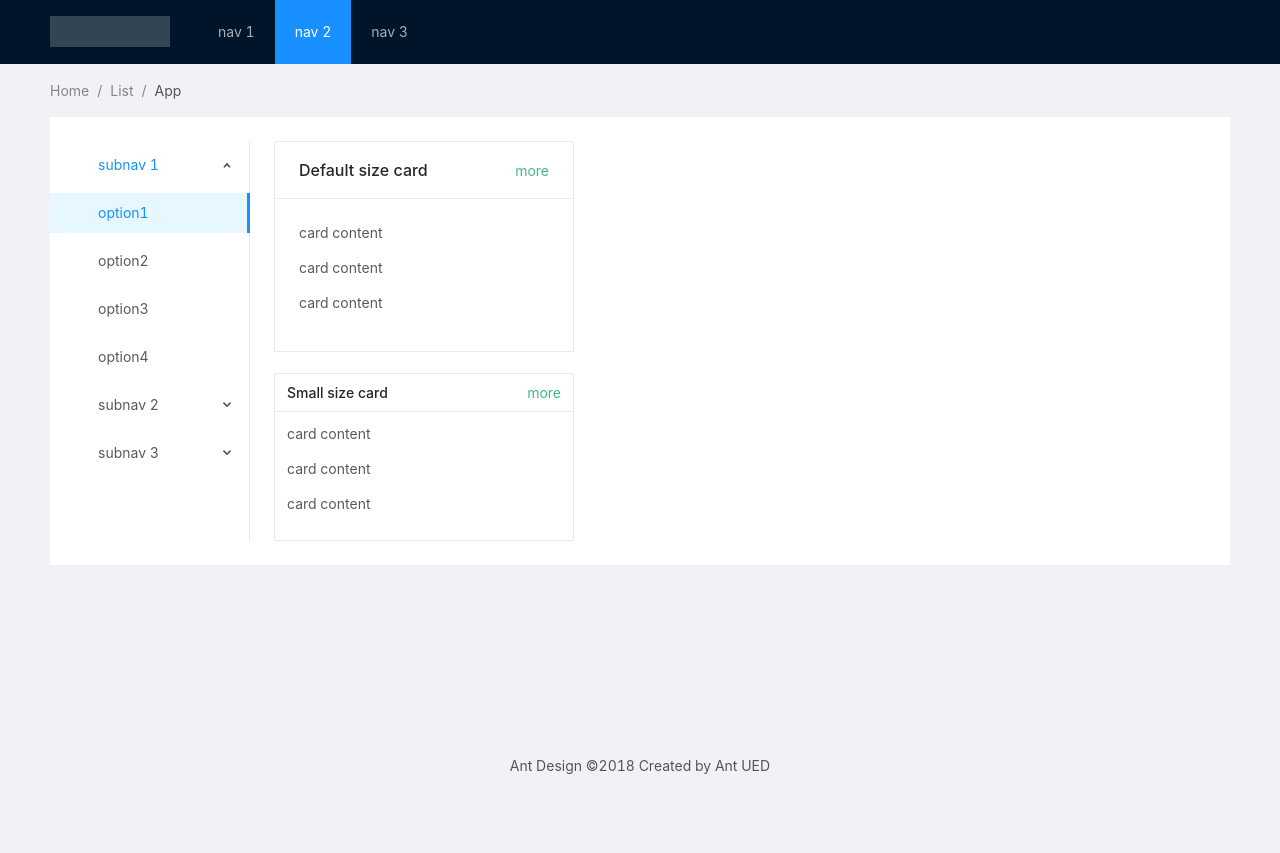
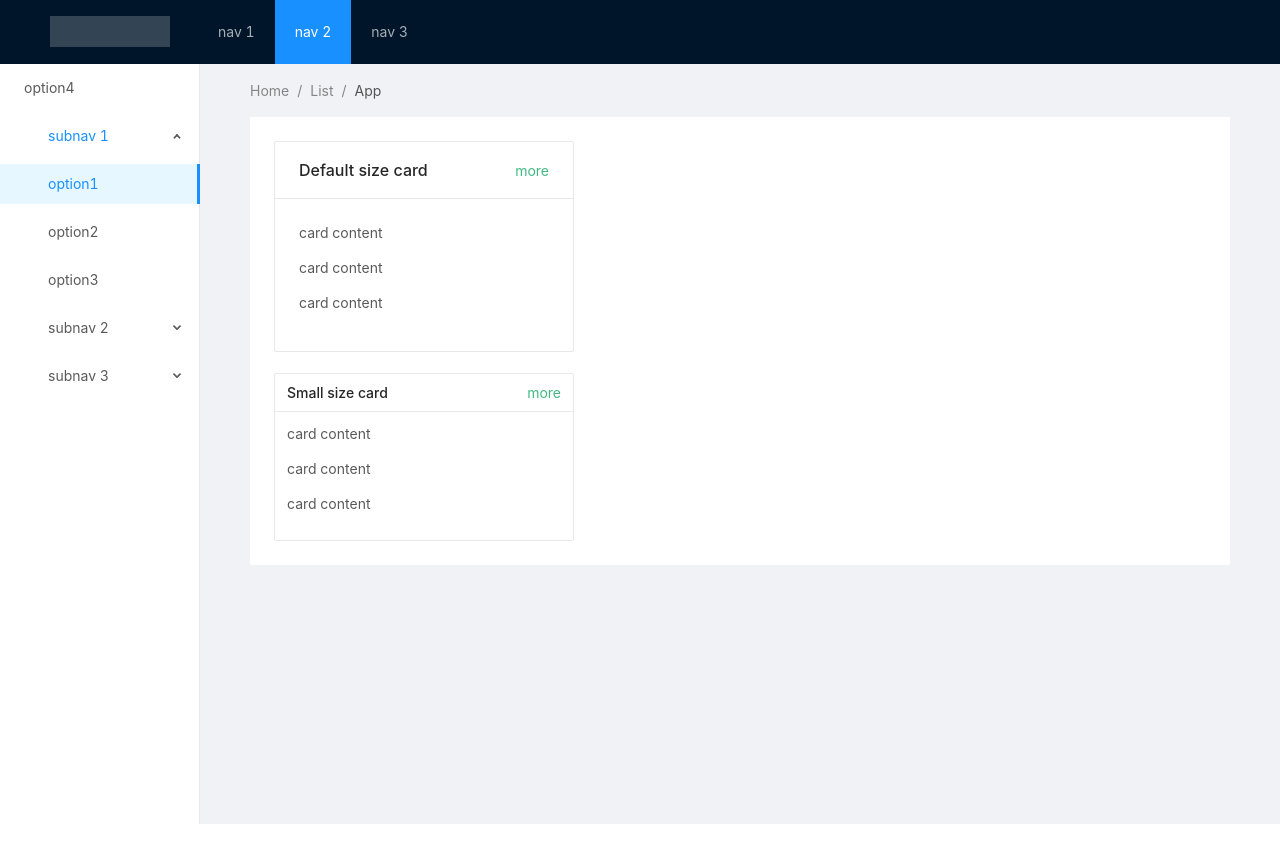
Before and after one commit to db-project-group/nkust-club, a Vue app in the folder frontend/: page /#/home in a window 1280 px wide. After the commit the page ends 824 px from the top, so only its background shows below. Built offline with nearby package versions, Linux system fonts and the light colour scheme.

Commit message:
adjust home template

```diff
--- a/frontend/src/App.vue
+++ b/frontend/src/App.vue
@@ -1,94 +1,22 @@
 <template>
   <div id="app">
     <a-layout id="components-layout-demo-top-side">
-      <a-layout-header class="header" :style="{ position: 'fixed', zIndex: 1, width: '100%' }">
-        <div class="logo" />
-        <a-menu
-          theme="dark"
-          mode="horizontal"
-          :default-selected-keys="['2']"
-          :style="{ lineHeight: '64px' }"
-        >
-          <a-menu-item key="1">
-            nav 1
-          </a-menu-item>
-          <a-menu-item key="2">
-            nav 2
-          </a-menu-item>
-          <a-menu-item key="3">
-            nav 3
-          </a-menu-item>
-        </a-menu>
-      </a-layout-header>
-      <a-layout-content :style="{ padding: '0 50px', height: 'calc(90vh)', marginTop: '64px' }">
+      <router-view class="header" name="header"/>
+      <a-layout :style="{ height: 'calc(95vh)', marginTop: '64px' }">
+        <router-view class="sidebar" name="sidebar"/>
+        <a-layout-content :style="{ padding: '0 50px' }">
           <a-breadcrumb style="margin: 16px 0">
             <a-breadcrumb-item>Home</a-breadcrumb-item>
             <a-breadcrumb-item>List</a-breadcrumb-item>
             <a-breadcrumb-item>App</a-breadcrumb-item>
           </a-breadcrumb>
           <a-layout style="padding: 24px 0; background: #fff">
-          <a-layout-sider width="200" style="background: #fff">
-            <a-menu
-              mode="inline"
-              :default-selected-keys="['1']"
-              :default-open-keys="['sub1']"
-              style="height: 100%"
-            >
-              <a-sub-menu key="sub1">
-                <span slot="title"><a-icon type="user" />subnav 1</span>
-                <a-menu-item key="1">
-                  option1
-                </a-menu-item>
-                <a-menu-item key="2">
-                  option2
-                </a-menu-item>
-                <a-menu-item key="3">
-                  option3
-                </a-menu-item>
-                <a-menu-item key="4">
-                  option4
-                </a-menu-item>
-              </a-sub-menu>
-              <a-sub-menu key="sub2">
-                <span slot="title"><a-icon type="laptop" />subnav 2</span>
-                <a-menu-item key="5">
-                  option5
-                </a-menu-item>
-                <a-menu-item key="6">
-                  option6
-                </a-menu-item>
-                <a-menu-item key="7">
-                  option7
-                </a-menu-item>
-                <a-menu-item key="8">
-                  option8
-                </a-menu-item>
-              </a-sub-menu>
-              <a-sub-menu key="sub3">
-                <span slot="title"><a-icon type="notification" />subnav 3</span>
-                <a-menu-item key="9">
-                  option9
-                </a-menu-item>
-                <a-menu-item key="10">
-                  option10
-                </a-menu-item>
-                <a-menu-item key="11">
-                  option11
-                </a-menu-item>
-                <a-menu-item key="12">
-                  option12
-                </a-menu-item>
-              </a-sub-menu>
-            </a-menu>
-          </a-layout-sider>
             <a-layout-content :style="{ padding: '0 24px', minHeight: '280px' }">
               <router-view/>
             </a-layout-content>
           </a-layout>
         </a-layout-content>
-      <a-layout-footer :style="{ 'text-align': 'center', position: 'sticky', bottom: '0' }">
-        Ant Design ©2018 Created by Ant UED
-      </a-layout-footer>
+      </a-layout>
     </a-layout>
   </div>
 </template>
@@ -100,11 +28,5 @@ export default {
 </script>
 
 <style>
-#components-layout-demo-top-side .logo {
-  width: 120px;
-  height: 31px;
-  background: rgba(255, 255, 255, 0.2);
-  margin: 16px 28px 16px 0;
-  float: left;
-}
+
 </style>
--- /dev/null
+++ b/frontend/src/components/Header.vue
@@ -0,0 +1,37 @@
+<template>
+  <a-layout-header class="header" :style="{ position: 'fixed', zIndex: 1, width: '100%' }">
+    <div class="logo" />
+    <a-menu
+      theme="dark"
+      mode="horizontal"
+      :default-selected-keys="['2']"
+      :style="{ lineHeight: '64px' }"
+    >
+      <a-menu-item key="1">
+        nav 1
+      </a-menu-item>
+      <a-menu-item key="2">
+        nav 2
+      </a-menu-item>
+      <a-menu-item key="3">
+        nav 3
+      </a-menu-item>
+    </a-menu>
+  </a-layout-header>
+</template>
+
+<script>
+export default {
+  name: 'Header'
+}
+</script>
+
+<style>
+#components-layout-demo-top-side .logo {
+  width: 120px;
+  height: 31px;
+  background: rgba(255, 255, 255, 0.2);
+  margin: 16px 28px 16px 0;
+  float: left;
+}
+</style>
--- a/frontend/src/components/HelloWorld.vue
+++ b/frontend/src/components/Index.vue
@@ -85,7 +85,7 @@
 
 <script>
 export default {
-  name: 'HelloWorld',
+  name: 'Index',
   data () {
     return {
       msg: 'Welcome to Your Vue.js App'
--- /dev/null
+++ b/frontend/src/components/Sidebar.vue
@@ -0,0 +1,62 @@
+<template>
+  <a-layout-sider width="200" :style="{ background: '#fff'}">
+    <a-menu
+      mode="inline"
+      :default-selected-keys="['1']"
+      :default-open-keys="['sub1']"
+      style="height: 100%"
+    >
+      <a-menu-item key="4">
+        option4
+      </a-menu-item>
+      <a-sub-menu key="sub1">
+        <span slot="title"><a-icon type="user" />subnav 1</span>
+        <a-menu-item key="1">
+          option1
+        </a-menu-item>
+        <a-menu-item key="2">
+          option2
+        </a-menu-item>
+        <a-menu-item key="3">
+          option3
+        </a-menu-item>
+      </a-sub-menu>
+      <a-sub-menu key="sub2">
+        <span slot="title"><a-icon type="laptop" />subnav 2</span>
+        <a-menu-item key="5">
+          option5
+        </a-menu-item>
+        <a-menu-item key="6">
+          option6
+        </a-menu-item>
+        <a-menu-item key="7">
+          option7
+        </a-menu-item>
+        <a-menu-item key="8">
+          option8
+        </a-menu-item>
+      </a-sub-menu>
+      <a-sub-menu key="sub3">
+        <span slot="title"><a-icon type="notification" />subnav 3</span>
+        <a-menu-item key="9">
+          option9
+        </a-menu-item>
+        <a-menu-item key="10">
+          option10
+        </a-menu-item>
+        <a-menu-item key="11">
+          option11
+        </a-menu-item>
+        <a-menu-item key="12">
+          option12
+        </a-menu-item>
+      </a-sub-menu>
+    </a-menu>
+  </a-layout-sider>
+</template>
+
+<script>
+export default {
+  name: 'Sidebar'
+}
+</script>
--- a/frontend/src/router/index.js
+++ b/frontend/src/router/index.js
@@ -1,6 +1,8 @@
 import Vue from 'vue'
 import Router from 'vue-router'
-import HelloWorld from '@/components/HelloWorld'
+import Header from '@/components/Header'
+import Sidebar from '@/components/Sidebar'
+import Index from '@/components/Index'
 import Home from '@/components/Home'
 
 Vue.use(Router)
@@ -9,13 +11,20 @@ export default new Router({
   routes: [
     {
       path: '/',
-      name: 'HelloWorld',
-      component: HelloWorld
+      name: 'Index',
+      components: {
+        default: Home,
+        header: Header
+      }
     },
     {
       path: '/home',
       name: 'Home',
-      component: Home
+      components: {
+        default: Home,
+        header: Header,
+        sidebar: Sidebar
+      }
     }
   ]
 })
```
Lines whose indentation alone changed are shown as unchanged.
